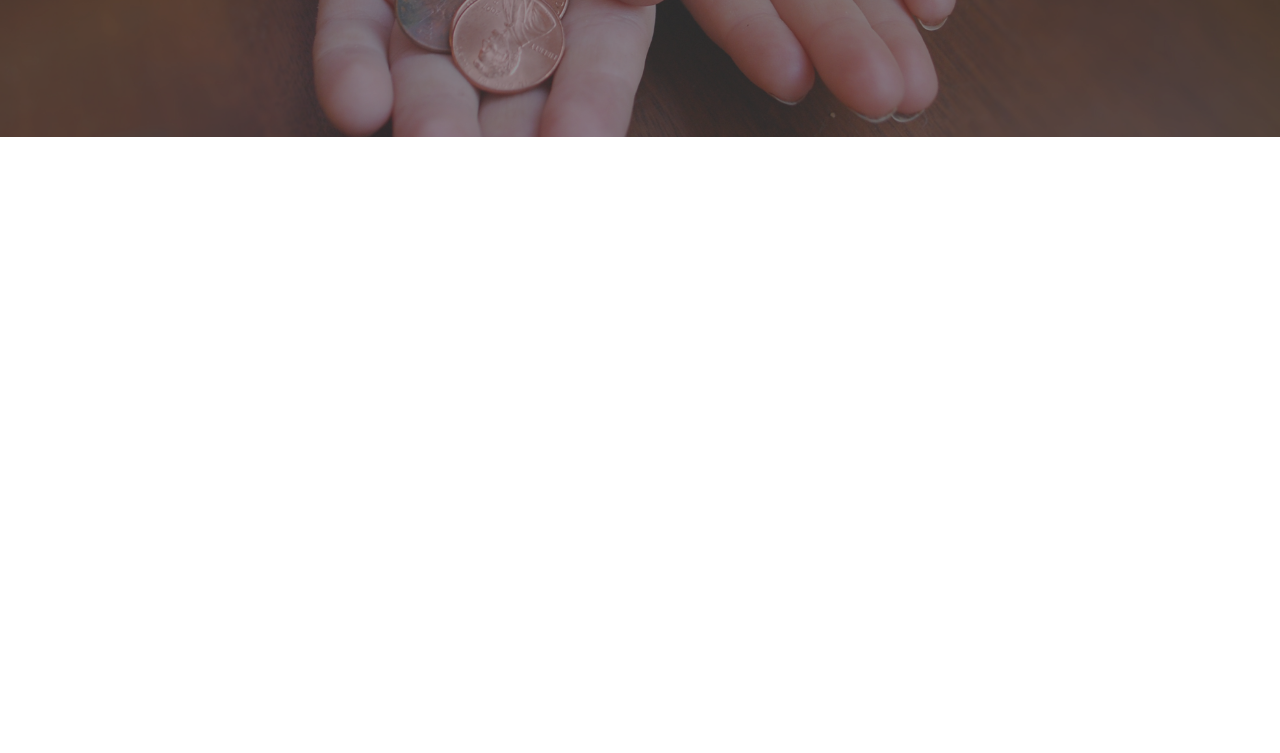
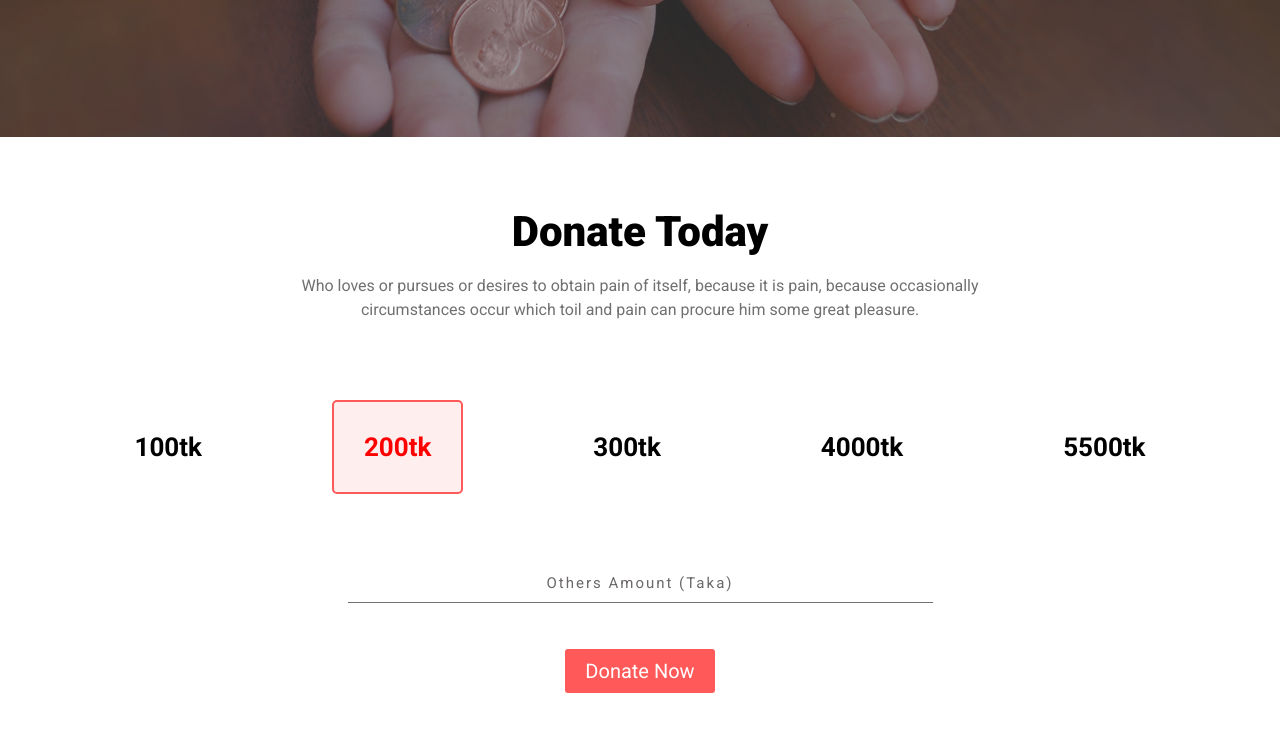
Before and after one commit to rafinsripon/donte-demo, a plain HTML site: page index.html in a window 1280 px wide. Shown: the part 463-1216 px from the top of the page. Before the commit the page ends 800 px from the top, so only its background shows below. Drawn offline with Linux system fonts and the light colour scheme.

Commit message:
updated donate today area

```diff
--- a/css/style.css
+++ b/css/style.css
@@ -80,3 +80,78 @@ Home_section_Start
 /*--------------------------------
 Home_section_End
 ----------------------------------*/
+/*--------------------------------
+DonateToday_section_Start
+----------------------------------*/
+.donate_today{
+    padding-top: 70px;
+    padding-bottom: 70px;
+}
+
+.common_contant{
+    text-align: center;
+}
+
+.common_contant h2 {
+    font-size: 42px;
+    text-transform: capitalize;
+    font-weight: 800;
+}
+
+.common_contant p {
+    width: 60%;
+    margin: 0 auto;
+    padding: 18px 0;
+    font-size: 16px;
+    line-height: 24px;
+    color: #707070;
+}
+
+.donate_amount_area {
+    display: flex;
+    align-items: center;
+    justify-content: center;
+    gap: 100px;
+    padding-top: 60px;
+    padding-bottom: 70px;
+}
+
+.donate_amount {
+    padding: 30px;
+}
+
+.donate_amount span {
+    font-size: 26px;
+    font-weight: 700;
+}
+
+.amout_style {
+    background: rgba(255, 238, 238, 1);
+    border: 2px solid #FF5959;
+    border-radius: 5px;
+}
+
+.amout_style span {
+    color: #ff0000;
+}
+
+.other_amount {
+    text-align: center;
+    position: relative;
+}
+
+.other_amount span {
+    font-size: 15px;
+    text-transform: capitalize;
+    letter-spacing: 2px;
+    display: block;
+    width: 50%;
+    margin: 0 auto;
+    color: #6c6868;
+    border-bottom: 1px solid #707070;
+    padding: 10px 0;
+}
+
+/*--------------------------------
+DonateToday_section_End
+----------------------------------*/
--- a/index.html
+++ b/index.html
@@ -23,5 +23,40 @@
     </section>
     <!----------------Home_Section_End------------
     =========================================------>
+        <!-------------DonatTody_Section_start------------
+    ===========================================------>
+    <section class="donate_today">
+        <div class="container">
+            <div class="common_contant">
+                <h2>donate today</h2>
+                <p>Who loves or pursues or desires to obtain pain of itself, because it is pain, because occasionally circumstances occur which toil and pain can procure him some great pleasure.</p>
+            </div>
+            <div class="donate_amount_area">
+                <div class="donate_amount">
+                    <span>100tk</span>
+                </div>
+                <div class="donate_amount amout_style">
+                    <span>200tk</span>
+                </div>
+                <div class="donate_amount">
+                    <span>300tk</span>
+                </div>
+                <div class="donate_amount">
+                    <span>4000tk</span>
+                </div>
+                <div class="donate_amount">
+                    <span>5500tk</span>
+                </div>
+            </div>
+            <div class="other_amount">
+                <span>others amount (taka)</span>
+                <div class="button">
+                    <a href="#" class="btn">donate now</a>
+                </div>
+            </div>
+        </div>
+    </section>
+    <!-------------DonatTody_Section_End------------
+    ===========================================------>
 </body>
 </html>
```
